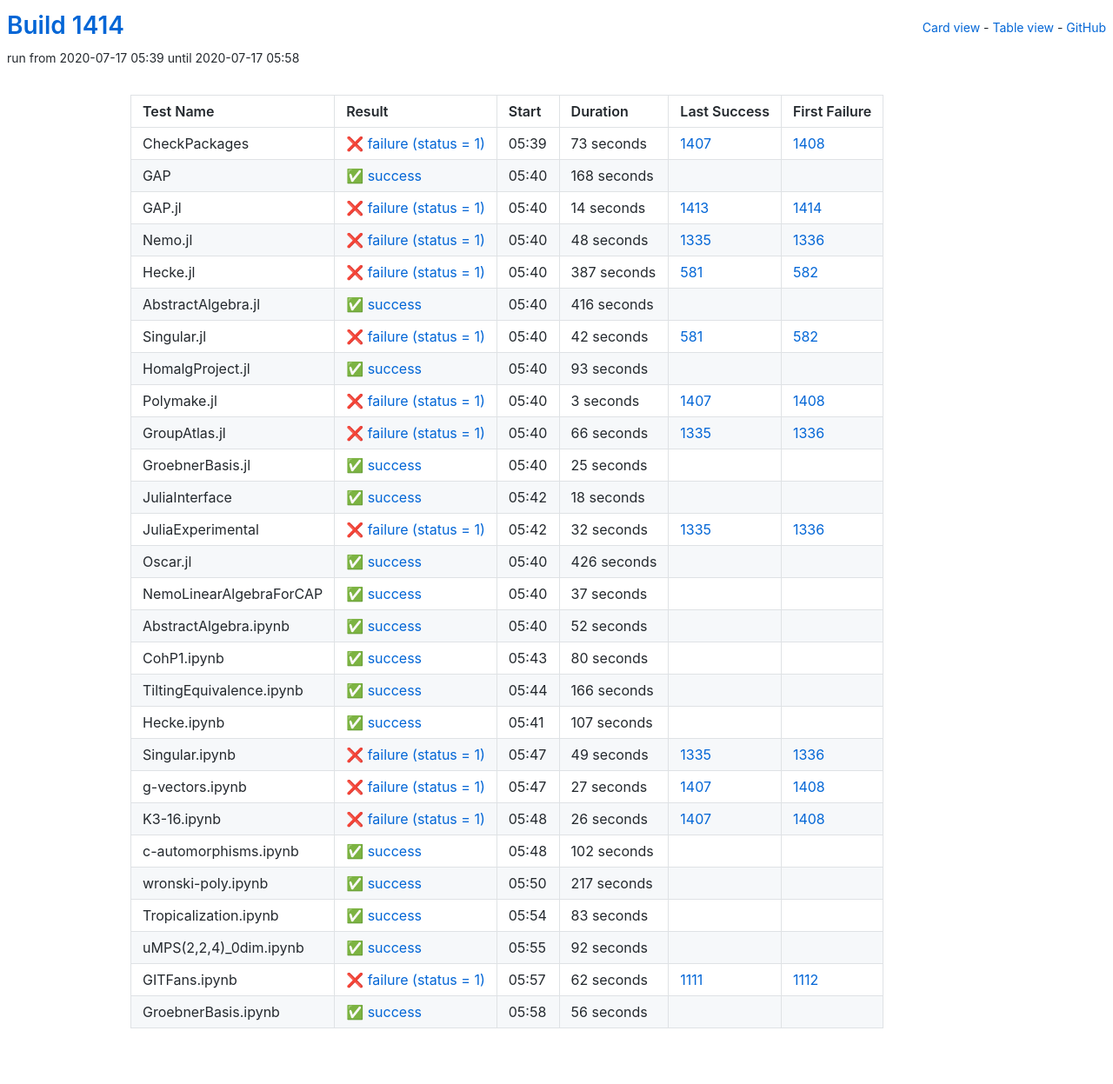
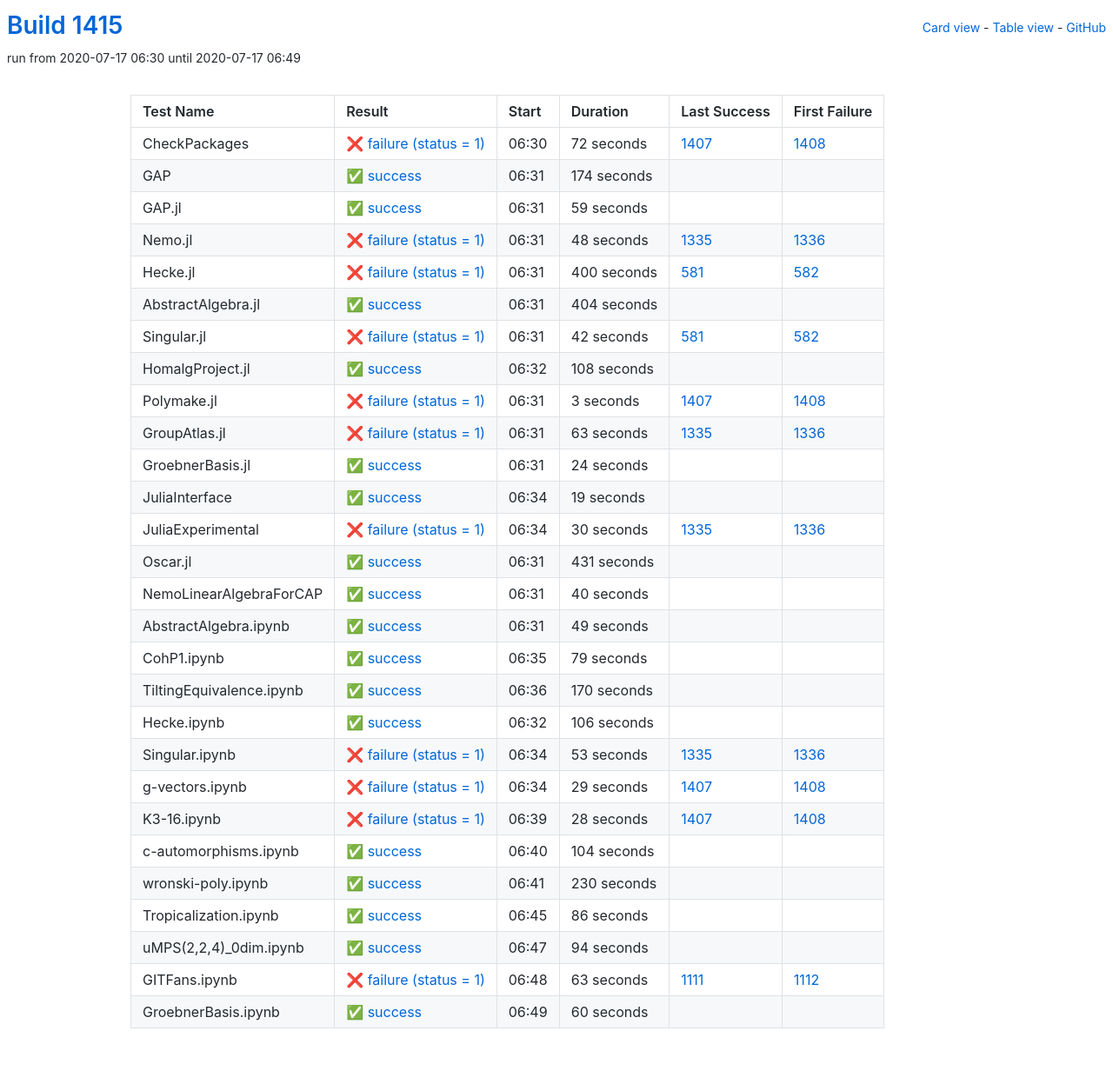
Before and after one commit to oscar-system/oscar-ci-status-1.4, a Jekyll site: the page built from table.html, in a window 1280 px wide. Shown: the whole page at 87% size. Built offline with Jekyll 4.4.1, drawn with Linux system fonts in a browser that asks for light colours.

Commit message:
Build #1415

```diff
--- a/_data/ci.yml
+++ b/_data/ci.yml
@@ -1,6 +1,6 @@
 ---
-build: 1414
-build_url: https://oscarci.mathematik.uni-kl.de/job/oscar-julia-1.4/1414/
+build: 1415
+build_url: https://oscarci.mathematik.uni-kl.de/job/oscar-julia-1.4/1415/
 job: oscar-julia-1.4
 organization: oscar-system
 repo: oscar-ci-status-1.4
@@ -8,44 +8,44 @@ repourl: https://github.com/oscar-system/oscar-ci-status-1.4
 tests:
 - name: CheckPackages
   id: checkpackages
-  log: https://oscarci.mathematik.uni-kl.de/job/oscar-julia-1.4/1414/artifact/logs/build-1414/CheckPackages.log
-  start: 2020-07-17 05:39
+  log: https://oscarci.mathematik.uni-kl.de/job/oscar-julia-1.4/1415/artifact/logs/build-1415/CheckPackages.log
+  start: 2020-07-17 06:30
   success: false
   exitcode: 1
   status: failure
-  duration: 73
+  duration: 72
   last_success: 1407
   last_success_url: https://oscarci.mathematik.uni-kl.de/job/oscar-julia-1.4/1407/
   first_failure: 1408
   first_failure_url: https://oscarci.mathematik.uni-kl.de/job/oscar-julia-1.4/1408/
 - name: GAP
   id: gap
-  log: https://oscarci.mathematik.uni-kl.de/job/oscar-julia-1.4/1414/artifact/logs/build-1414/GAP.log
-  start: 2020-07-17 05:40
+  log: https://oscarci.mathematik.uni-kl.de/job/oscar-julia-1.4/1415/artifact/logs/build-1415/GAP.log
+  start: 2020-07-17 06:31
   success: true
   exitcode: 0
   status: success
-  duration: 168
+  duration: 174
   last_success: false
   last_success_url:
   first_failure: false
   first_failure_url:
 - name: GAP.jl
   id: gap-jl
-  log: https://oscarci.mathematik.uni-kl.de/job/oscar-julia-1.4/1414/artifact/logs/build-1414/GAP.jl.log
-  start: 2020-07-17 05:40
-  success: false
-  exitcode: 1
-  status: failure
-  duration: 14
-  last_success: 1413
-  last_success_url: https://oscarci.mathematik.uni-kl.de/job/oscar-julia-1.4/1413/
-  first_failure: 1414
-  first_failure_url: https://oscarci.mathematik.uni-kl.de/job/oscar-julia-1.4/1414/
+  log: https://oscarci.mathematik.uni-kl.de/job/oscar-julia-1.4/1415/artifact/logs/build-1415/GAP.jl.log
+  start: 2020-07-17 06:31
+  success: true
+  exitcode: 0
+  status: success
+  duration: 59
+  last_success: false
+  last_success_url:
+  first_failure: false
+  first_failure_url:
 - name: Nemo.jl
   id: nemo-jl
-  log: https://oscarci.mathematik.uni-kl.de/job/oscar-julia-1.4/1414/artifact/logs/build-1414/Nemo.jl.log
-  start: 2020-07-17 05:40
+  log: https://oscarci.mathematik.uni-kl.de/job/oscar-julia-1.4/1415/artifact/logs/build-1415/Nemo.jl.log
+  start: 2020-07-17 06:31
   success: false
   exitcode: 1
   status: failure
@@ -56,32 +56,32 @@ tests:
   first_failure_url: https://oscarci.mathematik.uni-kl.de/job/oscar-julia-1.4/1336/
 - name: Hecke.jl
   id: hecke-jl
-  log: https://oscarci.mathematik.uni-kl.de/job/oscar-julia-1.4/1414/artifact/logs/build-1414/Hecke.jl.log
-  start: 2020-07-17 05:40
+  log: https://oscarci.mathematik.uni-kl.de/job/oscar-julia-1.4/1415/artifact/logs/build-1415/Hecke.jl.log
+  start: 2020-07-17 06:31
   success: false
   exitcode: 1
   status: failure
-  duration: 387
+  duration: 400
   last_success: 581
   last_success_url: https://oscarci.mathematik.uni-kl.de/job/oscar-julia-1.4/581/
   first_failure: 582
   first_failure_url: https://oscarci.mathematik.uni-kl.de/job/oscar-julia-1.4/582/
 - name: AbstractAlgebra.jl
   id: abstractalgebra-jl
-  log: https://oscarci.mathematik.uni-kl.de/job/oscar-julia-1.4/1414/artifact/logs/build-1414/AbstractAlgebra.jl.log
-  start: 2020-07-17 05:40
+  log: https://oscarci.mathematik.uni-kl.de/job/oscar-julia-1.4/1415/artifact/logs/build-1415/AbstractAlgebra.jl.log
+  start: 2020-07-17 06:31
   success: true
   exitcode: 0
   status: success
-  duration: 416
+  duration: 404
   last_success: false
   last_success_url:
   first_failure: false
   first_failure_url:
 - name: Singular.jl
   id: singular-jl
-  log: https://oscarci.mathematik.uni-kl.de/job/oscar-julia-1.4/1414/artifact/logs/build-1414/Singular.jl.log
-  start: 2020-07-17 05:40
+  log: https://oscarci.mathematik.uni-kl.de/job/oscar-julia-1.4/1415/artifact/logs/build-1415/Singular.jl.log
+  start: 2020-07-17 06:31
   success: false
   exitcode: 1
   status: failure
@@ -92,20 +92,20 @@ tests:
   first_failure_url: https://oscarci.mathematik.uni-kl.de/job/oscar-julia-1.4/582/
 - name: HomalgProject.jl
   id: homalgproject-jl
-  log: https://oscarci.mathematik.uni-kl.de/job/oscar-julia-1.4/1414/artifact/logs/build-1414/HomalgProject.jl.log
-  start: 2020-07-17 05:40
+  log: https://oscarci.mathematik.uni-kl.de/job/oscar-julia-1.4/1415/artifact/logs/build-1415/HomalgProject.jl.log
+  start: 2020-07-17 06:32
   success: true
   exitcode: 0
   status: success
-  duration: 93
+  duration: 108
   last_success: false
   last_success_url:
   first_failure: false
   first_failure_url:
 - name: Polymake.jl
   id: polymake-jl
-  log: https://oscarci.mathematik.uni-kl.de/job/oscar-julia-1.4/1414/artifact/logs/build-1414/Polymake.jl.log
-  start: 2020-07-17 05:40
+  log: https://oscarci.mathematik.uni-kl.de/job/oscar-julia-1.4/1415/artifact/logs/build-1415/Polymake.jl.log
+  start: 2020-07-17 06:31
   success: false
   exitcode: 1
   status: failure
@@ -116,228 +116,228 @@ tests:
   first_failure_url: https://oscarci.mathematik.uni-kl.de/job/oscar-julia-1.4/1408/
 - name: GroupAtlas.jl
   id: groupatlas-jl
-  log: https://oscarci.mathematik.uni-kl.de/job/oscar-julia-1.4/1414/artifact/logs/build-1414/GroupAtlas.jl.log
-  start: 2020-07-17 05:40
+  log: https://oscarci.mathematik.uni-kl.de/job/oscar-julia-1.4/1415/artifact/logs/build-1415/GroupAtlas.jl.log
+  start: 2020-07-17 06:31
   success: false
   exitcode: 1
   status: failure
-  duration: 66
+  duration: 63
   last_success: 1335
   last_success_url: https://oscarci.mathematik.uni-kl.de/job/oscar-julia-1.4/1335/
   first_failure: 1336
   first_failure_url: https://oscarci.mathematik.uni-kl.de/job/oscar-julia-1.4/1336/
 - name: GroebnerBasis.jl
   id: groebnerbasis-jl
-  log: https://oscarci.mathematik.uni-kl.de/job/oscar-julia-1.4/1414/artifact/logs/build-1414/GroebnerBasis.jl.log
-  start: 2020-07-17 05:40
+  log: https://oscarci.mathematik.uni-kl.de/job/oscar-julia-1.4/1415/artifact/logs/build-1415/GroebnerBasis.jl.log
+  start: 2020-07-17 06:31
   success: true
   exitcode: 0
   status: success
-  duration: 25
+  duration: 24
   last_success: false
   last_success_url:
   first_failure: false
   first_failure_url:
 - name: JuliaInterface
   id: juliainterface
-  log: https://oscarci.mathematik.uni-kl.de/job/oscar-julia-1.4/1414/artifact/logs/build-1414/JuliaInterface.log
-  start: 2020-07-17 05:42
+  log: https://oscarci.mathematik.uni-kl.de/job/oscar-julia-1.4/1415/artifact/logs/build-1415/JuliaInterface.log
+  start: 2020-07-17 06:34
   success: true
   exitcode: 0
   status: success
-  duration: 18
+  duration: 19
   last_success: false
   last_success_url:
   first_failure: false
   first_failure_url:
 - name: JuliaExperimental
   id: juliaexperimental
-  log: https://oscarci.mathematik.uni-kl.de/job/oscar-julia-1.4/1414/artifact/logs/build-1414/JuliaExperimental.log
-  start: 2020-07-17 05:42
+  log: https://oscarci.mathematik.uni-kl.de/job/oscar-julia-1.4/1415/artifact/logs/build-1415/JuliaExperimental.log
+  start: 2020-07-17 06:34
   success: false
   exitcode: 1
   status: failure
-  duration: 32
+  duration: 30
   last_success: 1335
   last_success_url: https://oscarci.mathematik.uni-kl.de/job/oscar-julia-1.4/1335/
   first_failure: 1336
   first_failure_url: https://oscarci.mathematik.uni-kl.de/job/oscar-julia-1.4/1336/
 - name: Oscar.jl
   id: oscar-jl
-  log: https://oscarci.mathematik.uni-kl.de/job/oscar-julia-1.4/1414/artifact/logs/build-1414/Oscar.jl.log
-  start: 2020-07-17 05:40
+  log: https://oscarci.mathematik.uni-kl.de/job/oscar-julia-1.4/1415/artifact/logs/build-1415/Oscar.jl.log
+  start: 2020-07-17 06:31
   success: true
   exitcode: 0
   status: success
-  duration: 426
+  duration: 431
   last_success: false
   last_success_url:
   first_failure: false
   first_failure_url:
 - name: NemoLinearAlgebraForCAP
   id: nemolinearalgebraforcap
-  log: https://oscarci.mathematik.uni-kl.de/job/oscar-julia-1.4/1414/artifact/logs/build-1414/NemoLinearAlgebraForCAP.log
-  start: 2020-07-17 05:40
+  log: https://oscarci.mathematik.uni-kl.de/job/oscar-julia-1.4/1415/artifact/logs/build-1415/NemoLinearAlgebraForCAP.log
+  start: 2020-07-17 06:31
   success: true
   exitcode: 0
   status: success
-  duration: 37
+  duration: 40
   last_success: false
   last_success_url:
   first_failure: false
   first_failure_url:
 - name: AbstractAlgebra.ipynb
   id: abstractalgebra-ipynb
-  log: https://oscarci.mathematik.uni-kl.de/job/oscar-julia-1.4/1414/artifact/logs/build-1414/AbstractAlgebra.ipynb.log
-  start: 2020-07-17 05:40
+  log: https://oscarci.mathematik.uni-kl.de/job/oscar-julia-1.4/1415/artifact/logs/build-1415/AbstractAlgebra.ipynb.log
+  start: 2020-07-17 06:31
   success: true
   exitcode: 0
   status: success
-  duration: 52
+  duration: 49
   last_success: false
   last_success_url:
   first_failure: false
   first_failure_url:
 - name: CohP1.ipynb
   id: cohp1-ipynb
-  log: https://oscarci.mathematik.uni-kl.de/job/oscar-julia-1.4/1414/artifact/logs/build-1414/CohP1.ipynb.log
-  start: 2020-07-17 05:43
+  log: https://oscarci.mathematik.uni-kl.de/job/oscar-julia-1.4/1415/artifact/logs/build-1415/CohP1.ipynb.log
+  start: 2020-07-17 06:35
   success: true
   exitcode: 0
   status: success
-  duration: 80
+  duration: 79
   last_success: false
   last_success_url:
   first_failure: false
   first_failure_url:
 - name: TiltingEquivalence.ipynb
   id: tiltingequivalence-ipynb
-  log: https://oscarci.mathematik.uni-kl.de/job/oscar-julia-1.4/1414/artifact/logs/build-1414/TiltingEquivalence.ipynb.log
-  start: 2020-07-17 05:44
+  log: https://oscarci.mathematik.uni-kl.de/job/oscar-julia-1.4/1415/artifact/logs/build-1415/TiltingEquivalence.ipynb.log
+  start: 2020-07-17 06:36
   success: true
   exitcode: 0
   status: success
-  duration: 166
+  duration: 170
   last_success: false
   last_success_url:
   first_failure: false
   first_failure_url:
 - name: Hecke.ipynb
   id: hecke-ipynb
-  log: https://oscarci.mathematik.uni-kl.de/job/oscar-julia-1.4/1414/artifact/logs/build-1414/Hecke.ipynb.log
-  start: 2020-07-17 05:41
+  log: https://oscarci.mathematik.uni-kl.de/job/oscar-julia-1.4/1415/artifact/logs/build-1415/Hecke.ipynb.log
+  start: 2020-07-17 06:32
   success: true
   exitcode: 0
   status: success
-  duration: 107
+  duration: 106
   last_success: false
   last_success_url:
   first_failure: false
   first_failure_url:
 - name: Singular.ipynb
   id: singular-ipynb
-  log: https://oscarci.mathematik.uni-kl.de/job/oscar-julia-1.4/1414/artifact/logs/build-1414/Singular.ipynb.log
-  start: 2020-07-17 05:47
+  log: https://oscarci.mathematik.uni-kl.de/job/oscar-julia-1.4/1415/artifact/logs/build-1415/Singular.ipynb.log
+  start: 2020-07-17 06:34
   success: false
   exitcode: 1
   status: failure
-  duration: 49
+  duration: 53
   last_success: 1335
   last_success_url: https://oscarci.mathematik.uni-kl.de/job/oscar-julia-1.4/1335/
   first_failure: 1336
   first_failure_url: https://oscarci.mathematik.uni-kl.de/job/oscar-julia-1.4/1336/
 - name: g-vectors.ipynb
   id: g-vectors-ipynb
-  log: https://oscarci.mathematik.uni-kl.de/job/oscar-julia-1.4/1414/artifact/logs/build-1414/g-vectors.ipynb.log
-  start: 2020-07-17 05:47
+  log: https://oscarci.mathematik.uni-kl.de/job/oscar-julia-1.4/1415/artifact/logs/build-1415/g-vectors.ipynb.log
+  start: 2020-07-17 06:34
   success: false
   exitcode: 1
   status: failure
-  duration: 27
+  duration: 29
   last_success: 1407
   last_success_url: https://oscarci.mathematik.uni-kl.de/job/oscar-julia-1.4/1407/
   first_failure: 1408
   first_failure_url: https://oscarci.mathematik.uni-kl.de/job/oscar-julia-1.4/1408/
 - name: K3-16.ipynb
   id: k3-16-ipynb
-  log: https://oscarci.mathematik.uni-kl.de/job/oscar-julia-1.4/1414/artifact/logs/build-1414/K3-16.ipynb.log
-  start: 2020-07-17 05:48
+  log: https://oscarci.mathematik.uni-kl.de/job/oscar-julia-1.4/1415/artifact/logs/build-1415/K3-16.ipynb.log
+  start: 2020-07-17 06:39
   success: false
   exitcode: 1
   status: failure
-  duration: 26
+  duration: 28
   last_success: 1407
   last_success_url: https://oscarci.mathematik.uni-kl.de/job/oscar-julia-1.4/1407/
   first_failure: 1408
   first_failure_url: https://oscarci.mathematik.uni-kl.de/job/oscar-julia-1.4/1408/
 - name: c-automorphisms.ipynb
   id: c-automorphisms-ipynb
-  log: https://oscarci.mathematik.uni-kl.de/job/oscar-julia-1.4/1414/artifact/logs/build-1414/c-automorphisms.ipynb.log
-  start: 2020-07-17 05:48
+  log: https://oscarci.mathematik.uni-kl.de/job/oscar-julia-1.4/1415/artifact/logs/build-1415/c-automorphisms.ipynb.log
+  start: 2020-07-17 06:40
   success: true
   exitcode: 0
   status: success
-  duration: 102
+  duration: 104
   last_success: false
   last_success_url:
   first_failure: false
   first_failure_url:
 - name: wronski-poly.ipynb
   id: wronski-poly-ipynb
-  log: https://oscarci.mathematik.uni-kl.de/job/oscar-julia-1.4/1414/artifact/logs/build-1414/wronski-poly.ipynb.log
-  start: 2020-07-17 05:50
+  log: https://oscarci.mathematik.uni-kl.de/job/oscar-julia-1.4/1415/artifact/logs/build-1415/wronski-poly.ipynb.log
+  start: 2020-07-17 06:41
   success: true
   exitcode: 0
   status: success
-  duration: 217
+  duration: 230
   last_success: false
   last_success_url:
   first_failure: false
   first_failure_url:
 - name: Tropicalization.ipynb
   id: tropicalization-ipynb
-  log: https://oscarci.mathematik.uni-kl.de/job/oscar-julia-1.4/1414/artifact/logs/build-1414/Tropicalization.ipynb.log
-  start: 2020-07-17 05:54
+  log: https://oscarci.mathematik.uni-kl.de/job/oscar-julia-1.4/1415/artifact/logs/build-1415/Tropicalization.ipynb.log
+  start: 2020-07-17 06:45
   success: true
   exitcode: 0
   status: success
-  duration: 83
+  duration: 86
   last_success: false
   last_success_url:
   first_failure: false
   first_failure_url:
 - name: uMPS(2,2,4)_0dim.ipynb
   id: umps-2-2-4-0dim-ipynb
-  log: https://oscarci.mathematik.uni-kl.de/job/oscar-julia-1.4/1414/artifact/logs/build-1414/uMPS-2-2-4-_0dim.ipynb.log
-  start: 2020-07-17 05:55
+  log: https://oscarci.mathematik.uni-kl.de/job/oscar-julia-1.4/1415/artifact/logs/build-1415/uMPS-2-2-4-_0dim.ipynb.log
+  start: 2020-07-17 06:47
   success: true
   exitcode: 0
   status: success
-  duration: 92
+  duration: 94
   last_success: false
   last_success_url:
   first_failure: false
   first_failure_url:
 - name: GITFans.ipynb
   id: gitfans-ipynb
-  log: https://oscarci.mathematik.uni-kl.de/job/oscar-julia-1.4/1414/artifact/logs/build-1414/GITFans.ipynb.log
-  start: 2020-07-17 05:57
+  log: https://oscarci.mathematik.uni-kl.de/job/oscar-julia-1.4/1415/artifact/logs/build-1415/GITFans.ipynb.log
+  start: 2020-07-17 06:48
   success: false
   exitcode: 1
   status: failure
-  duration: 62
+  duration: 63
   last_success: 1111
   last_success_url: https://oscarci.mathematik.uni-kl.de/job/oscar-julia-1.4/1111/
   first_failure: 1112
   first_failure_url: https://oscarci.mathematik.uni-kl.de/job/oscar-julia-1.4/1112/
 - name: GroebnerBasis.ipynb
   id: groebnerbasis-ipynb
-  log: https://oscarci.mathematik.uni-kl.de/job/oscar-julia-1.4/1414/artifact/logs/build-1414/GroebnerBasis.ipynb.log
-  start: 2020-07-17 05:58
+  log: https://oscarci.mathematik.uni-kl.de/job/oscar-julia-1.4/1415/artifact/logs/build-1415/GroebnerBasis.ipynb.log
+  start: 2020-07-17 06:49
   success: true
   exitcode: 0
   status: success
-  duration: 56
+  duration: 60
   last_success: false
   last_success_url:
   first_failure: false
```
Also changed, not shown: README.md.
